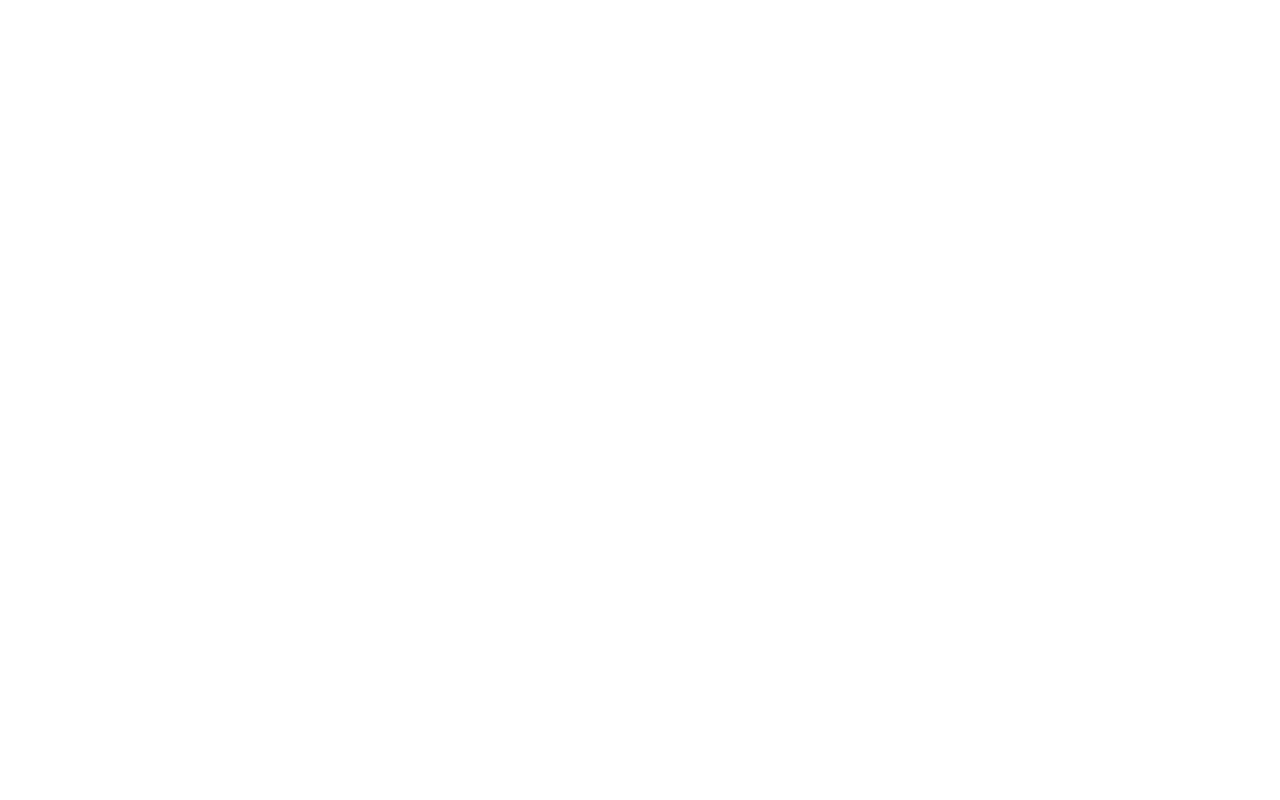
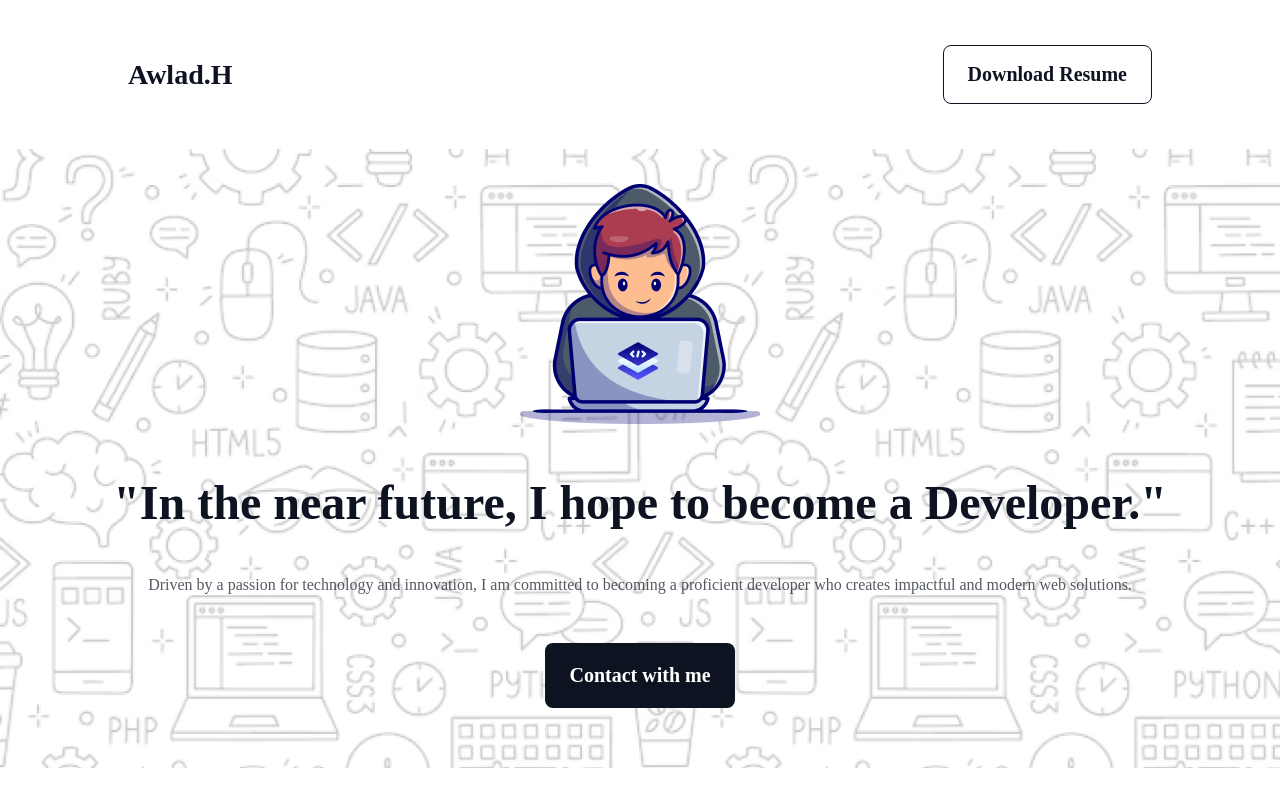
Before and after one commit to shahedul-alam/B10A1, a plain HTML site: page index.html in a window 1280 px wide. Drawn offline with Linux system fonts and the light colour scheme; a web font is replaced by a local one.

Commit message:
header section added

```diff
--- a/index.html
+++ b/index.html
@@ -7,7 +7,21 @@
   <link rel="stylesheet" href="style.css">
 </head>
 <body>
-  <header></header>
+  <header>
+    <nav>
+      <p>Awlad.H</p>
+      <button>Download Resume</button>
+    </nav>
+    <div class="hero-banner">
+      <div class="hero-content">
+        <img src="./assets/Group.png" alt="graphics">
+        <h1>"In the near future, I hope to become a Developer."</h1>
+        <p>Driven by a passion for technology and innovation, I am committed to becoming a proficient developer who creates
+          impactful and modern web solutions.</p>
+        <button>Contact with me</button>
+      </div>
+    </div>
+  </header>
   <main></main>
   <footer></footer>
 </body>
--- a/style.css
+++ b/style.css
@@ -5,3 +5,71 @@
   padding: 0;
   font-family: "Azeret Mono";
 }
+
+/* header section */
+nav {
+  width: 80%;
+  max-width: 1600px;
+  display: flex;
+  justify-content: space-between;
+  align-items: center;
+  margin: 45px auto;
+}
+nav > p {
+  color: rgb(13, 19, 33);
+  font-size: 28px;
+  font-weight: 800;
+}
+nav > button {
+  color: rgb(13, 19, 33);
+  font-size: 20px;
+  font-weight: 600;
+  padding: 17px 24px 17px 24px;
+  border: 1px solid rgb(13, 19, 33);
+  border-radius: 8px;
+  background-color: transparent;
+}
+.hero-banner {
+  background-image: url("./assets/Hero-bg.png");
+  background-repeat: no-repeat;
+  background-size: cover;
+}
+.hero-content {
+  max-width: 1350px;
+  display: flex;
+  flex-direction: column;
+  justify-content: center;
+  align-items: center;
+  padding-top: 35px;
+  padding-bottom: 60px;
+  margin: 0 auto;
+}
+.hero-content > h1 {
+  color: rgb(13, 19, 33);
+  font-size: 48px;
+  font-weight: 800;
+  line-height: 68px;
+  text-align: center;
+  margin-top: 45px;
+  margin-bottom: 35px;
+}
+.hero-content > p {
+  width: 90%;
+  color: rgb(13, 19, 33);
+  font-size: 16px;
+  font-weight: 400;
+  line-height: 26px;
+  margin-bottom: 45px;
+  text-align: center;
+  opacity: 0.7;
+}
+.hero-content > button {
+  color: rgb(255, 255, 255);
+  font-size: 20px;
+  font-weight: 600;
+  line-height: 23px;
+  padding: 21px 24px 21px 24px;
+  border: none;
+  border-radius: 8px;
+  background: rgb(13, 19, 33);
+}
```
